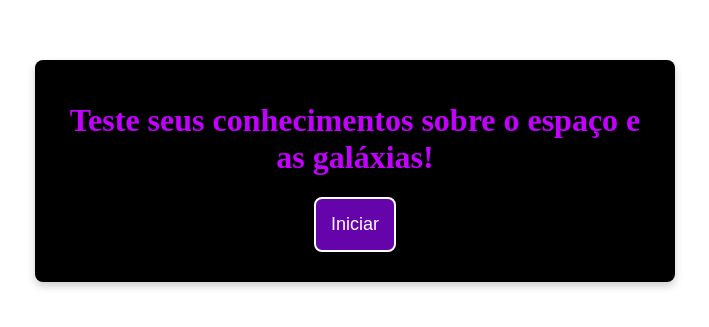
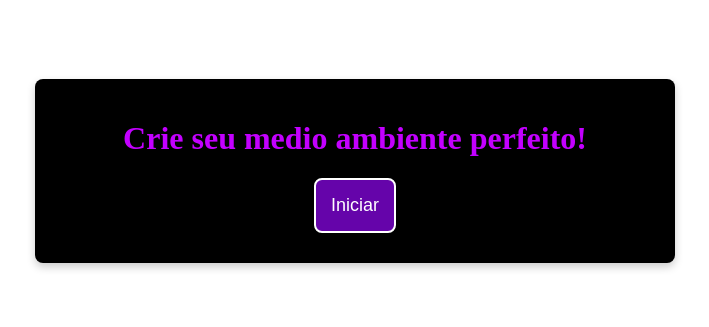
Before and after one commit to jhaimary/trabalho-2tri2, a plain HTML site: page index.html in a window 1280 px wide. Shown: the part 239-566 px from the top of the page, without its empty margins (285-994 px from the left). Drawn offline with Linux system fonts and the light colour scheme.

Commit message:
Update index.html

```diff
--- a/index.html
+++ b/index.html
@@ -28,7 +28,7 @@
 </head>
 <body>
     <div class="caixa-principal">
-        <h1>Teste seus conhecimentos sobre o espaço e as galáxias!</h1>
+        <h1>Crie seu medio ambiente perfeito!</h1>
         <button class="iniciar-btn">Iniciar</button>
         <div class="caixa-perguntas hidden"></div>
         <div class="caixa-alternativas hidden"></div>
```
